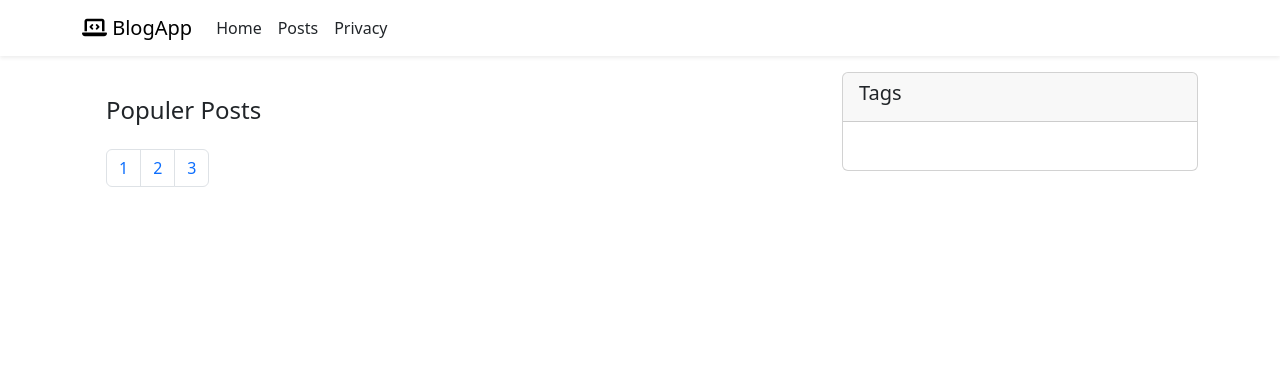
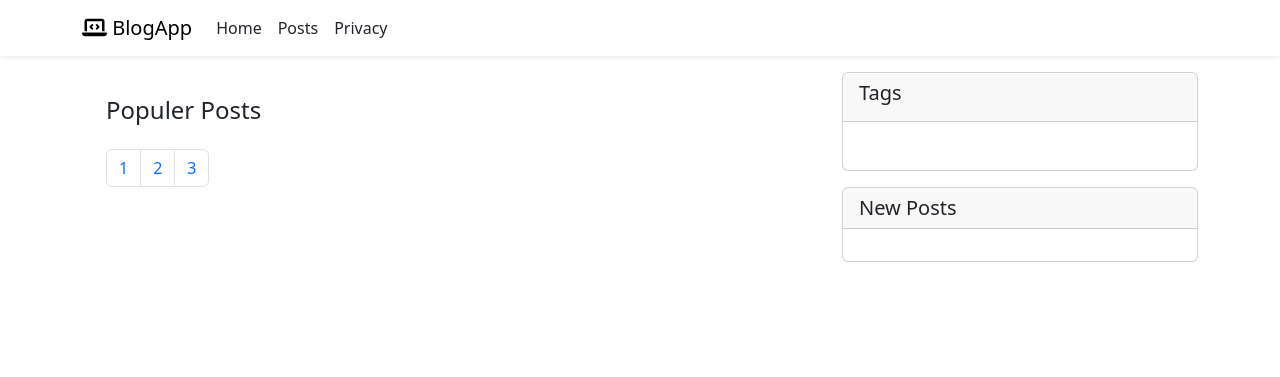
Before and after one commit to Albatros46/BlogApp, an ASP.NET Core app: page /Post in a window 1280 px wide. Shown: the top 377 px of the page. Run offline with ASP.NET Core 8, Linux system fonts and the light colour scheme; style sheets or scripts are compiled from the project's sources; the project's own start-up code is not run, and a stand-in starts its controllers and pages.

Commit message:
6-NewPosts component sayfasi. en son eklenen 5 post sag tarfta gosterilmesini sagladik

```diff
--- a/BlogApp/ViewComponents/TagsMenu.cs
+++ b/BlogApp/ViewComponents/TagsMenu.cs
@@ -1,5 +1,6 @@
 using BlogApp.Data.Abstract;
 using Microsoft.AspNetCore.Mvc;
+using Microsoft.EntityFrameworkCore;
 
 namespace BlogApp.ViewComponents
 {
@@ -14,12 +15,12 @@
             _tagRepository = tagRepository;
         }
 
-        public IViewComponentResult Invoke()
+        public async Task< IViewComponentResult> InvokeAsync()
         {
             //  return View("Test.cshtml",_tagRepository.Tags.ToList());
             //Eger Views/Shared/Components/TagsMenu/Test.cshtml altindaki farkli cshtml kullanmak isterseniz parametre olarak yazmalisiniz.
 
-            return View(_tagRepository.Tags.ToList());
+            return View(await _tagRepository.Tags.ToListAsync());
         }
     }
 }
--- a/BlogApp/Views/Post/Index.cshtml
+++ b/BlogApp/Views/Post/Index.cshtml
@@ -38,5 +38,6 @@
        <!--ViewComponents den veri kullanma islemi -->
        @*  <vc:[tags-menu]></vc:[tags-menu]> *@<!--1.Yöntem TagHelpers TagsMenu componenti icin vc:tags-menu yazarak -->
         @await Component.InvokeAsync("TagsMenu")
+        @await Component.InvokeAsync("NewPosts")
     </div>
 </div>
--- /dev/null
+++ b/BlogApp/Views/Shared/Components/NewPosts/Default.cshtml
@@ -0,0 +1,20 @@
+@model List<Post>
+
+<div class="card mb-3">
+    <div class="card-header">
+        <h5 class="card-title mb-0">New Posts</h5>
+    </div>
+    <div class="card-body">
+        @foreach (var item in Model)
+        {
+           <div class="mb-3">
+                <h6 class="mb-0">
+                   <a href="#">
+                        @item.Title
+                   </a>
+                </h6>
+           </div>
+        }
+
+    </div>
+</div>
--- a/BlogApp/Views/Shared/Components/TagsMenu/Default.cshtml
+++ b/BlogApp/Views/Shared/Components/TagsMenu/Default.cshtml
@@ -1,6 +1,6 @@
 @model List<Tag>
 
-<div class="card">
+<div class="card mb-3">
     <div class="card-header">
         <h5 class="cart-title">Tags</h5>
     </div>
```
Also changed, not shown: BlogApp/ViewComponents/NewPosts.cs (added, +25 -0 lines), BlogApp/BlogApp.db, BlogApp/wwwroot/img/4.jpg (added), BlogApp/wwwroot/img/5.jpg (added), BlogApp/wwwroot/img/6.jpg (added).
